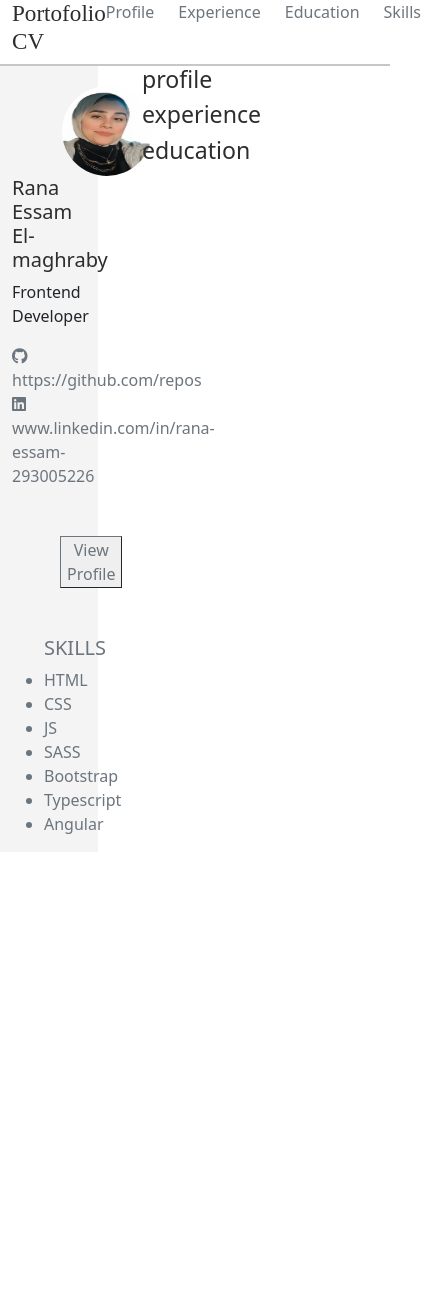
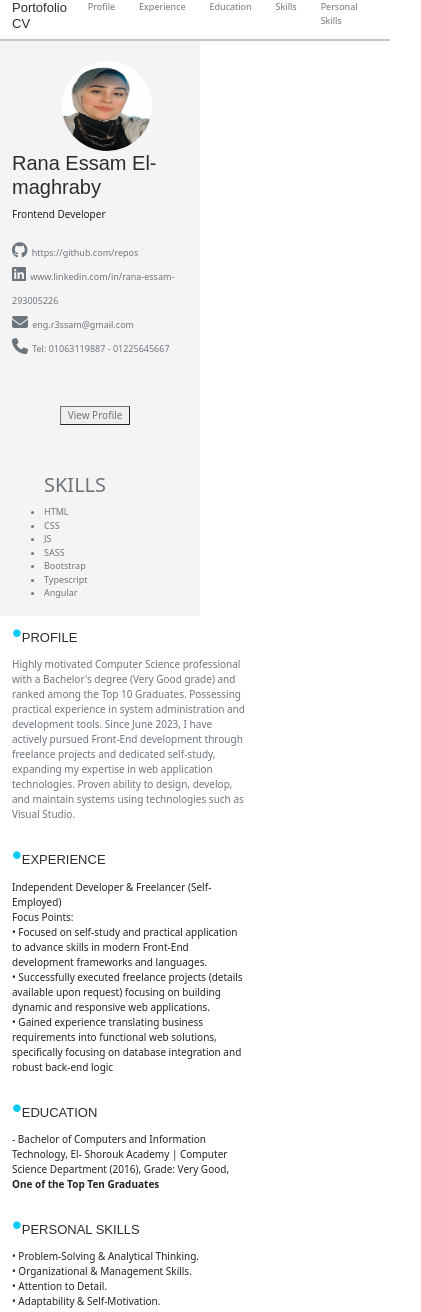
Before and after one commit to engr3ssam-arch/My-CV, a website: page index.html in a window 390 px wide. Shown: the whole page, 421 px wide, since content can reach past the window. Before the commit the page ends 852 px from the top, so only its background shows below. Drawn offline with nearby package versions, Linux system fonts and the light colour scheme.

Commit message:
Edit Profile info

```diff
--- a/index.html
+++ b/index.html
@@ -20,7 +20,8 @@
          <a class="text-secondary text-decoration-none  "href="#"> Experience</a>
          <a class="text-secondary text-decoration-none "href="#"> Education</a>
          <a class="text-secondary text-decoration-none "href="#"> Skills</a>
-        </nav>
+       <a class="text-secondary text-decoration-none "href="#"> Personal Skills</a>
+      </nav>
         </div>
 
     </header>
@@ -37,6 +38,10 @@
      <a  class="text-secondary text-decoration-none " href="https://github.com/repos">https://github.com/repos</a><br>
      <i class="fa-brands fa-linkedin text-secondary"></i>
      <a class="text-secondary text-decoration-none" href="www.linkedin.com/in/rana-essam-293005226">www.linkedin.com/in/rana-essam-293005226</a><br>
+     <i class="fa-solid fa-envelope text-secondary"></i>
+     <a class="text-secondary text-decoration-none" href=""> eng.r3ssam@gmail.com</a><br>
+     <i class="fa-solid fa-phone text-secondary"></i>
+     <a class="text-secondary text-decoration-none" href="">Tel: 01063119887 - 01225645667 </a>
      <button class="text-secondary border-secondary border-1 ms-5 my-5">View Profile</button>
      <div class="skills text-secondary">
         <ul>
@@ -53,13 +58,39 @@
     </div>
     <div class="profile-info col-8  ">
      <div class="profile">
-        <h3>profile</h3>
+        <h3 class="text-uppercase"><span class="text-info fs-1">•</span>profile</h3>
+        <p class="text-secondary">Highly motivated Computer Science professional with
+         a Bachelor's degree (Very Good grade) and ranked among
+          the Top 10 Graduates. Possessing practical experience
+           in system administration and development tools. Since
+            June 2023, I have actively pursued Front-End development
+            through freelance projects and dedicated self-study,
+            expanding my expertise in web application technologies.
+            Proven ability to design, develop, and maintain systems
+            using technologies such as Visual Studio.</p>
      </div>
      <div class="experience">
-        <h3>experience</h3>
+        <h3 class="text-uppercase"><span class="text-info fs-1">•</span>experience</h3>
+        <p>Independent Developer & Freelancer (Self-Employed) <br>
+         Focus Points:<br>
+•	Focused on self-study and practical application to advance skills in modern Front-End development frameworks and languages.<br>
+•	Successfully executed freelance projects (details available upon request) focusing on building dynamic and responsive web applications.<br>
+•	Gained experience translating business requirements into functional web solutions, specifically focusing on database integration and robust back-end logic
+</p>
      </div>
      <div class="education">
-        <h3>education</h3>
+        <h3 class="text-uppercase"><span class="text-info fs-1">•</span>education</h3>
+        <p>-	Bachelor of Computers and Information Technology, El- Shorouk Academy | Computer Science Department (2016),
+           Grade: Very Good,<span class="fw-bold"> One of the Top Ten Graduates</span>
+       </p>
+     </div>
+     <div class="personal-skills">
+      <h3 class="text-uppercase"><span class="text-info fs-1">•</span>personal skills</h3>
+      <p>•	Problem-Solving & Analytical Thinking.<br>
+         •	Organizational & Management Skills.<br>
+         •	Attention to Detail.<br>
+         •	Adaptability & Self-Motivation.
+</p>
      </div>
     </div>
     </div>
--- a/sass/sass.scss
+++ b/sass/sass.scss
@@ -4,16 +4,12 @@ body{
 }
 h3{
     color: #2D2D2D;
+    font-family: Arial, Helvetica, sans-serif;
 }
-header{
-   h3{
-    font-family: 'cinzel',serif;
-   }
 
-
-}
 .personal-info{
     background-color: #F4F4F4;
+
     img{
         width:200px;
         height: 200px;
@@ -46,3 +42,41 @@ img{
 
 
 }
+@media (max-width:480px){
+  .personal-info{
+        width: 200px;
+    }
+    h3 {
+        font-size: small;
+    }
+    p{
+        font-size: x-small;
+    }
+    a ,li{
+        font-size: xx-small;
+    }
+     button{
+        font-size: x-small;
+        width: 70px;
+    }
+
+}
+@media (min-width:481px) and (max-width:767px){
+    .personal-info{
+        width: 300px;
+    }
+    h3 {
+        font-size: small;
+    }
+    p{
+        font-size: x-small;
+    }
+    a , li{
+        font-size: xx-small;
+    }
+    button{
+        font-size: x-small;
+        width: 80px;
+    }
+
+}
```
Also changed, not shown: css/sass.css, 1 other file.
